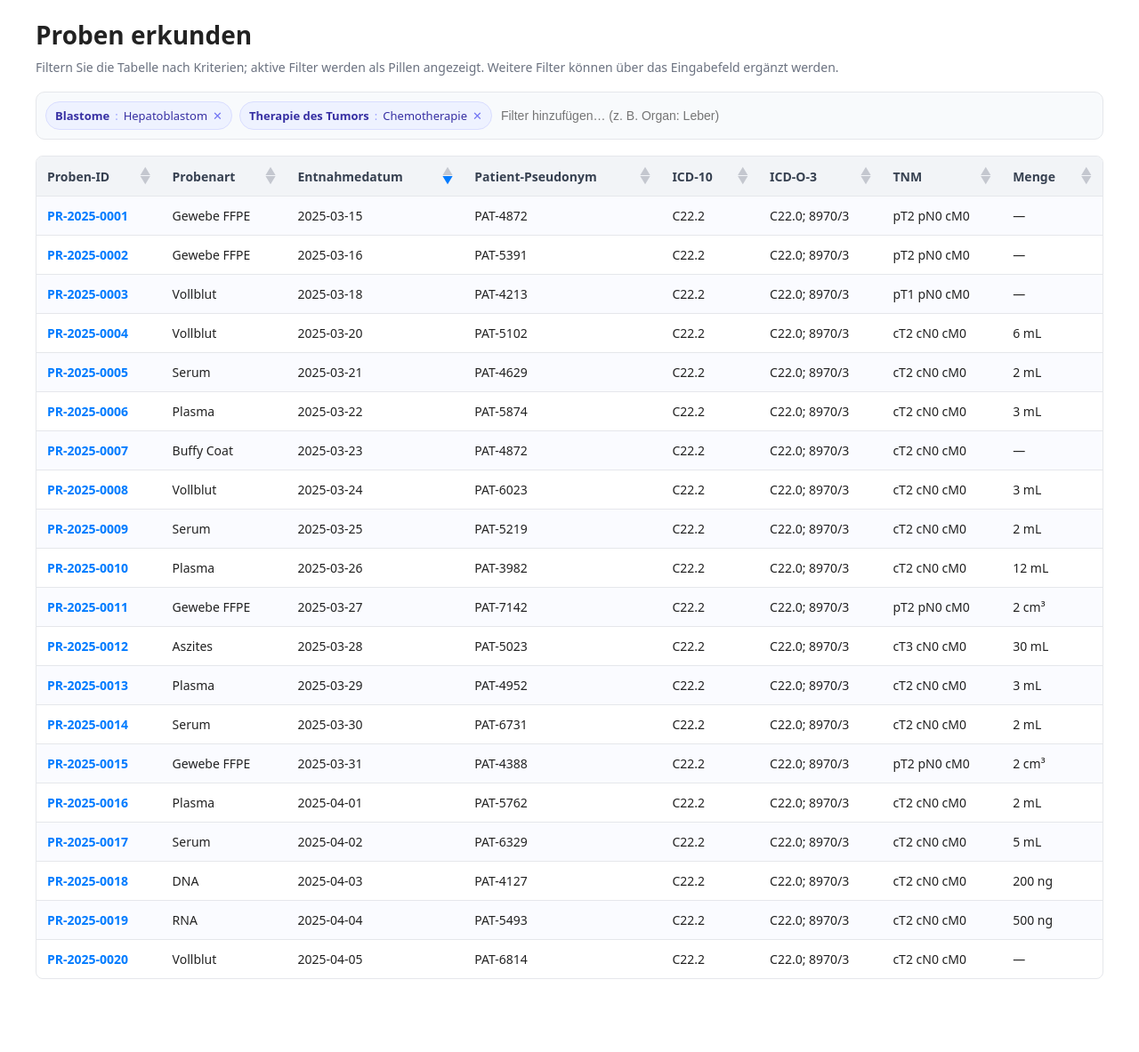
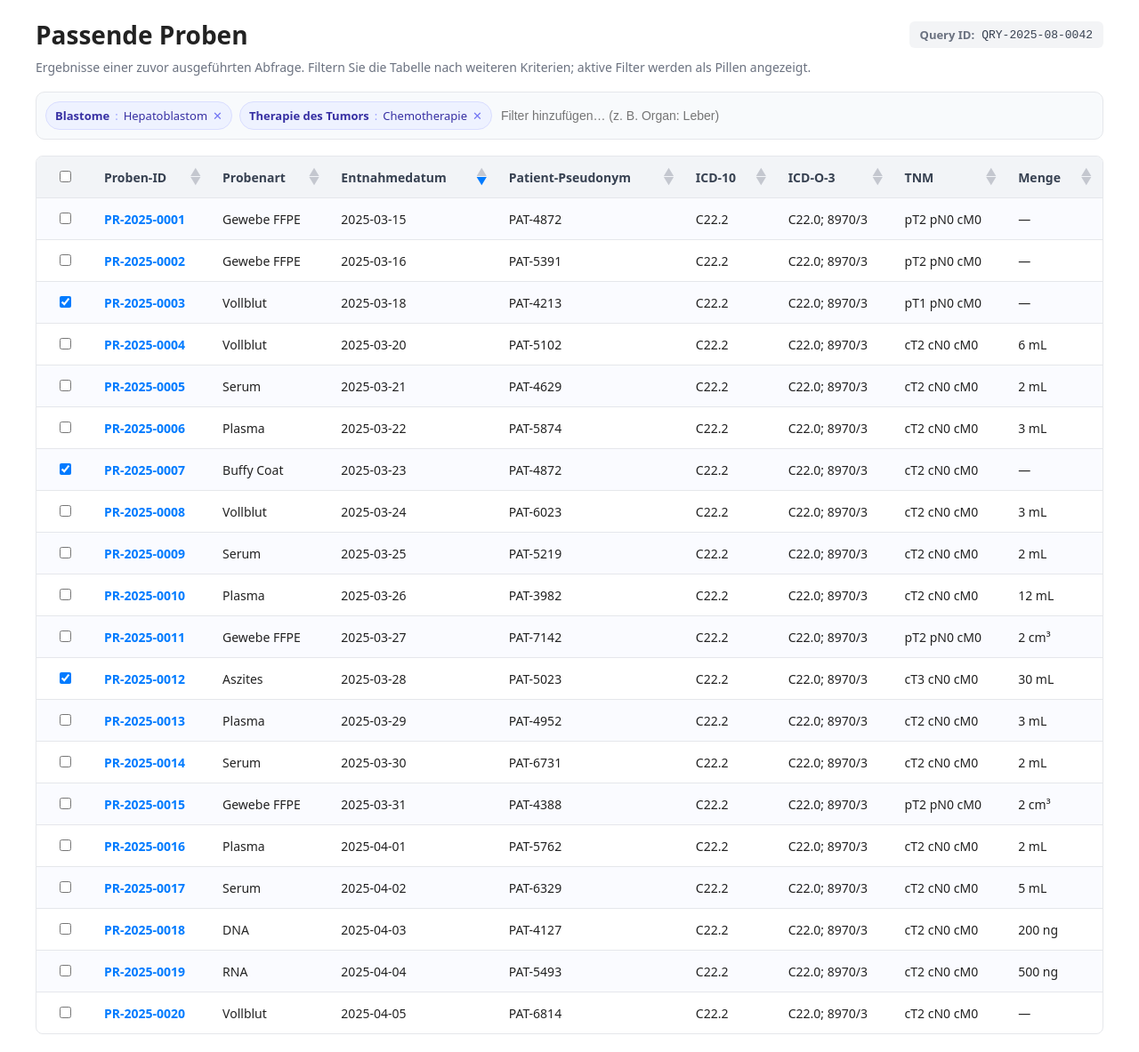
Before and after one commit to samply/tabelle-mock, a plain HTML site: page proben-exploration.html in a window 1280 px wide. Shown: the whole page at 89% size. Before the commit the page ends 1121 px from the top, so only its background shows below. Drawn offline with Linux system fonts and the light colour scheme.

Commit message:
Update proben-exploration.html

```diff
--- a/proben-exploration.html
+++ b/proben-exploration.html
@@ -3,12 +3,18 @@
 <head>
     <meta charset="UTF-8" />
     <meta name="viewport" content="width=device-width, initial-scale=1.0" />
-    <title>Proben erkunden</title>
+    <title>Passende Proben</title>
 </head>
 <body style="font-family: system-ui, -apple-system, Segoe UI, Roboto, Ubuntu, Cantarell, 'Helvetica Neue', Arial, 'Noto Sans'; margin: 0; color: #222; background: #ffffff;">
     <div style="max-width: 1200px; margin: 0 auto; padding: 20px;">
-        <h1 style="margin: 0 0 8px; font-size: 28px;">Proben erkunden</h1>
-    <div style="color: #6b7280; font-size: 14px; margin-bottom: 18px;">Filtern Sie die Tabelle nach Kriterien; aktive Filter werden als Pillen angezeigt. Weitere Filter können über das Eingabefeld ergänzt werden.</div>
+        <div style="display: flex; align-items: center; justify-content: space-between; margin-bottom: 8px;">
+            <h1 style="margin: 0; font-size: 28px;">Passende Proben</h1>
+            <div style="display: flex; align-items: center; gap: 8px; padding: 6px 12px; background: #f3f4f6; border-radius: 6px; font-size: 13px; color: #6b7280;">
+                <span style="font-weight: 600;">Query ID:</span>
+                <span style="font-family: 'Courier New', monospace; color: #374151;">QRY-2025-08-0042</span>
+            </div>
+        </div>
+    <div style="color: #6b7280; font-size: 14px; margin-bottom: 18px;">Ergebnisse einer zuvor ausgeführten Abfrage. Filtern Sie die Tabelle nach weiteren Kriterien; aktive Filter werden als Pillen angezeigt.</div>
 
         <!-- Fancy filter pills bar (visual example) -->
         <div aria-label="Aktive Filter" style="display: flex; align-items: center; gap: 8px; flex-wrap: wrap; border: 1px solid #e5e7eb; border-radius: 10px; padding: 10px; background: #f8fafc;">
@@ -31,6 +37,9 @@
             <table style="width: 100%; border-collapse: collapse;">
                 <thead>
                     <tr>
+                        <th scope="col" style="background: #f2f4f7; border-bottom: 1px solid #e5e7eb; padding: 12px; width: 40px;">
+                            <input type="checkbox" style="accent-color: #007bff;">
+                        </th>
                         <th scope="col" style="background: #f2f4f7; border-bottom: 1px solid #e5e7eb; padding: 12px; font-weight: 700; font-size: 14px; color: #374151; user-select: none; cursor: pointer;">
                             <div style="display: flex; align-items: center; justify-content: space-between; white-space: nowrap;">
                                 <span>Proben-ID</span>
@@ -83,6 +92,9 @@
                 </thead>
                 <tbody>
                     <tr style="background: #fafbff;">
+                        <td style="border-top: 1px solid #e5e7eb; padding: 12px; text-align: center;">
+                            <input type="checkbox" style="accent-color: #007bff;">
+                        </td>
                         <td style="border-top: 1px solid #e5e7eb; padding: 12px; font-size: 14px;"><a href="ffpe-deutsch/sample-detail.html" style="color: #007bff; text-decoration: none; font-weight: 600;">PR-2025-0001</a></td>
                         <td style="border-top: 1px solid #e5e7eb; padding: 12px; font-size: 14px;">Gewebe FFPE</td>
                         <td style="border-top: 1px solid #e5e7eb; padding: 12px; font-size: 14px;">2025-03-15</td>
@@ -93,6 +105,9 @@
                         <td style="border-top: 1px solid #e5e7eb; padding: 12px; font-size: 14px;">—</td>
                     </tr>
                     <tr>
+                        <td style="border-top: 1px solid #e5e7eb; padding: 12px; text-align: center;">
+                            <input type="checkbox" style="accent-color: #007bff;">
+                        </td>
                         <td style="border-top: 1px solid #e5e7eb; padding: 12px; font-size: 14px;"><a href="ffpe-deutsch/sample-detail.html" style="color: #007bff; text-decoration: none; font-weight: 600;">PR-2025-0002</a></td>
                         <td style="border-top: 1px solid #e5e7eb; padding: 12px; font-size: 14px;">Gewebe FFPE</td>
                         <td style="border-top: 1px solid #e5e7eb; padding: 12px; font-size: 14px;">2025-03-16</td>
@@ -103,6 +118,9 @@
                         <td style="border-top: 1px solid #e5e7eb; padding: 12px; font-size: 14px;">—</td>
                     </tr>
                     <tr style="background: #fafbff;">
+                        <td style="border-top: 1px solid #e5e7eb; padding: 12px; text-align: center;">
+                            <input type="checkbox" checked style="accent-color: #007bff;">
+                        </td>
                         <td style="border-top: 1px solid #e5e7eb; padding: 12px; font-size: 14px;"><a href="ffpe-deutsch/sample-detail.html" style="color: #007bff; text-decoration: none; font-weight: 600;">PR-2025-0003</a></td>
                         <td style="border-top: 1px solid #e5e7eb; padding: 12px; font-size: 14px;">Vollblut</td>
                         <td style="border-top: 1px solid #e5e7eb; padding: 12px; font-size: 14px;">2025-03-18</td>
@@ -113,6 +131,9 @@
                         <td style="border-top: 1px solid #e5e7eb; padding: 12px; font-size: 14px;">—</td>
                     </tr>
                     <tr>
+                        <td style="border-top: 1px solid #e5e7eb; padding: 12px; text-align: center;">
+                            <input type="checkbox" style="accent-color: #007bff;">
+                        </td>
                         <td style="border-top: 1px solid #e5e7eb; padding: 12px; font-size: 14px;"><a href="ffpe-deutsch/sample-detail.html" style="color: #007bff; text-decoration: none; font-weight: 600;">PR-2025-0004</a></td>
                         <td style="border-top: 1px solid #e5e7eb; padding: 12px; font-size: 14px;">Vollblut</td>
                         <td style="border-top: 1px solid #e5e7eb; padding: 12px; font-size: 14px;">2025-03-20</td>
@@ -123,6 +144,9 @@
                         <td style="border-top: 1px solid #e5e7eb; padding: 12px; font-size: 14px;">6 mL</td>
                     </tr>
                     <tr style="background: #fafbff;">
+                        <td style="border-top: 1px solid #e5e7eb; padding: 12px; text-align: center;">
+                            <input type="checkbox" style="accent-color: #007bff;">
+                        </td>
                         <td style="border-top: 1px solid #e5e7eb; padding: 12px; font-size: 14px;"><a href="ffpe-deutsch/sample-detail.html" style="color: #007bff; text-decoration: none; font-weight: 600;">PR-2025-0005</a></td>
                         <td style="border-top: 1px solid #e5e7eb; padding: 12px; font-size: 14px;">Serum</td>
                         <td style="border-top: 1px solid #e5e7eb; padding: 12px; font-size: 14px;">2025-03-21</td>
@@ -133,6 +157,9 @@
                         <td style="border-top: 1px solid #e5e7eb; padding: 12px; font-size: 14px;">2 mL</td>
                     </tr>
                     <tr>
+                        <td style="border-top: 1px solid #e5e7eb; padding: 12px; text-align: center;">
+                            <input type="checkbox" style="accent-color: #007bff;">
+                        </td>
                         <td style="border-top: 1px solid #e5e7eb; padding: 12px; font-size: 14px;"><a href="ffpe-deutsch/sample-detail.html" style="color: #007bff; text-decoration: none; font-weight: 600;">PR-2025-0006</a></td>
                         <td style="border-top: 1px solid #e5e7eb; padding: 12px; font-size: 14px;">Plasma</td>
                         <td style="border-top: 1px solid #e5e7eb; padding: 12px; font-size: 14px;">2025-03-22</td>
@@ -143,6 +170,9 @@
                         <td style="border-top: 1px solid #e5e7eb; padding: 12px; font-size: 14px;">3 mL</td>
                     </tr>
                     <tr style="background: #fafbff;">
+                        <td style="border-top: 1px solid #e5e7eb; padding: 12px; text-align: center;">
+                            <input type="checkbox" checked style="accent-color: #007bff;">
+                        </td>
                         <td style="border-top: 1px solid #e5e7eb; padding: 12px; font-size: 14px;"><a href="ffpe-deutsch/sample-detail.html" style="color: #007bff; text-decoration: none; font-weight: 600;">PR-2025-0007</a></td>
                         <td style="border-top: 1px solid #e5e7eb; padding: 12px; font-size: 14px;">Buffy Coat</td>
                         <td style="border-top: 1px solid #e5e7eb; padding: 12px; font-size: 14px;">2025-03-23</td>
@@ -153,6 +183,9 @@
                         <td style="border-top: 1px solid #e5e7eb; padding: 12px; font-size: 14px;">—</td>
                     </tr>
                     <tr>
+                        <td style="border-top: 1px solid #e5e7eb; padding: 12px; text-align: center;">
+                            <input type="checkbox" style="accent-color: #007bff;">
+                        </td>
                         <td style="border-top: 1px solid #e5e7eb; padding: 12px; font-size: 14px;"><a href="ffpe-deutsch/sample-detail.html" style="color: #007bff; text-decoration: none; font-weight: 600;">PR-2025-0008</a></td>
                         <td style="border-top: 1px solid #e5e7eb; padding: 12px; font-size: 14px;">Vollblut</td>
                         <td style="border-top: 1px solid #e5e7eb; padding: 12px; font-size: 14px;">2025-03-24</td>
@@ -163,6 +196,9 @@
                         <td style="border-top: 1px solid #e5e7eb; padding: 12px; font-size: 14px;">3 mL</td>
                     </tr>
                     <tr style="background: #fafbff;">
+                        <td style="border-top: 1px solid #e5e7eb; padding: 12px; text-align: center;">
+                            <input type="checkbox" style="accent-color: #007bff;">
+                        </td>
                         <td style="border-top: 1px solid #e5e7eb; padding: 12px; font-size: 14px;"><a href="ffpe-deutsch/sample-detail.html" style="color: #007bff; text-decoration: none; font-weight: 600;">PR-2025-0009</a></td>
                         <td style="border-top: 1px solid #e5e7eb; padding: 12px; font-size: 14px;">Serum</td>
                         <td style="border-top: 1px solid #e5e7eb; padding: 12px; font-size: 14px;">2025-03-25</td>
@@ -173,6 +209,9 @@
                         <td style="border-top: 1px solid #e5e7eb; padding: 12px; font-size: 14px;">2 mL</td>
                     </tr>
                     <tr>
+                        <td style="border-top: 1px solid #e5e7eb; padding: 12px; text-align: center;">
+                            <input type="checkbox" style="accent-color: #007bff;">
+                        </td>
                         <td style="border-top: 1px solid #e5e7eb; padding: 12px; font-size: 14px;"><a href="ffpe-deutsch/sample-detail.html" style="color: #007bff; text-decoration: none; font-weight: 600;">PR-2025-0010</a></td>
                         <td style="border-top: 1px solid #e5e7eb; padding: 12px; font-size: 14px;">Plasma</td>
                         <td style="border-top: 1px solid #e5e7eb; padding: 12px; font-size: 14px;">2025-03-26</td>
@@ -183,6 +222,9 @@
                         <td style="border-top: 1px solid #e5e7eb; padding: 12px; font-size: 14px;">12 mL</td>
                     </tr>
                     <tr style="background: #fafbff;">
+                        <td style="border-top: 1px solid #e5e7eb; padding: 12px; text-align: center;">
+                            <input type="checkbox" style="accent-color: #007bff;">
+                        </td>
                         <td style="border-top: 1px solid #e5e7eb; padding: 12px; font-size: 14px;"><a href="ffpe-deutsch/sample-detail.html" style="color: #007bff; text-decoration: none; font-weight: 600;">PR-2025-0011</a></td>
                         <td style="border-top: 1px solid #e5e7eb; padding: 12px; font-size: 14px;">Gewebe FFPE</td>
                         <td style="border-top: 1px solid #e5e7eb; padding: 12px; font-size: 14px;">2025-03-27</td>
@@ -193,6 +235,9 @@
                         <td style="border-top: 1px solid #e5e7eb; padding: 12px; font-size: 14px;">2 cm³</td>
                     </tr>
                     <tr>
+                        <td style="border-top: 1px solid #e5e7eb; padding: 12px; text-align: center;">
+                            <input type="checkbox" checked style="accent-color: #007bff;">
+                        </td>
                         <td style="border-top: 1px solid #e5e7eb; padding: 12px; font-size: 14px;"><a href="ffpe-deutsch/sample-detail.html" style="color: #007bff; text-decoration: none; font-weight: 600;">PR-2025-0012</a></td>
                         <td style="border-top: 1px solid #e5e7eb; padding: 12px; font-size: 14px;">Aszites</td>
                         <td style="border-top: 1px solid #e5e7eb; padding: 12px; font-size: 14px;">2025-03-28</td>
@@ -203,6 +248,9 @@
                         <td style="border-top: 1px solid #e5e7eb; padding: 12px; font-size: 14px;">30 mL</td>
                     </tr>
                     <tr style="background: #fafbff;">
+                        <td style="border-top: 1px solid #e5e7eb; padding: 12px; text-align: center;">
+                            <input type="checkbox" style="accent-color: #007bff;">
+                        </td>
                         <td style="border-top: 1px solid #e5e7eb; padding: 12px; font-size: 14px;"><a href="ffpe-deutsch/sample-detail.html" style="color: #007bff; text-decoration: none; font-weight: 600;">PR-2025-0013</a></td>
                         <td style="border-top: 1px solid #e5e7eb; padding: 12px; font-size: 14px;">Plasma</td>
                         <td style="border-top: 1px solid #e5e7eb; padding: 12px; font-size: 14px;">2025-03-29</td>
@@ -213,6 +261,9 @@
                         <td style="border-top: 1px solid #e5e7eb; padding: 12px; font-size: 14px;">3 mL</td>
                     </tr>
                     <tr>
+                        <td style="border-top: 1px solid #e5e7eb; padding: 12px; text-align: center;">
+                            <input type="checkbox" style="accent-color: #007bff;">
+                        </td>
                         <td style="border-top: 1px solid #e5e7eb; padding: 12px; font-size: 14px;"><a href="ffpe-deutsch/sample-detail.html" style="color: #007bff; text-decoration: none; font-weight: 600;">PR-2025-0014</a></td>
                         <td style="border-top: 1px solid #e5e7eb; padding: 12px; font-size: 14px;">Serum</td>
                         <td style="border-top: 1px solid #e5e7eb; padding: 12px; font-size: 14px;">2025-03-30</td>
@@ -223,6 +274,9 @@
                         <td style="border-top: 1px solid #e5e7eb; padding: 12px; font-size: 14px;">2 mL</td>
                     </tr>
                     <tr style="background: #fafbff;">
+                        <td style="border-top: 1px solid #e5e7eb; padding: 12px; text-align: center;">
+                            <input type="checkbox" style="accent-color: #007bff;">
+                        </td>
                         <td style="border-top: 1px solid #e5e7eb; padding: 12px; font-size: 14px;"><a href="ffpe-deutsch/sample-detail.html" style="color: #007bff; text-decoration: none; font-weight: 600;">PR-2025-0015</a></td>
                         <td style="border-top: 1px solid #e5e7eb; padding: 12px; font-size: 14px;">Gewebe FFPE</td>
                         <td style="border-top: 1px solid #e5e7eb; padding: 12px; font-size: 14px;">2025-03-31</td>
@@ -233,6 +287,9 @@
                         <td style="border-top: 1px solid #e5e7eb; padding: 12px; font-size: 14px;">2 cm³</td>
                     </tr>
                     <tr>
+                        <td style="border-top: 1px solid #e5e7eb; padding: 12px; text-align: center;">
+                            <input type="checkbox" style="accent-color: #007bff;">
+                        </td>
                         <td style="border-top: 1px solid #e5e7eb; padding: 12px; font-size: 14px;"><a href="ffpe-deutsch/sample-detail.html" style="color: #007bff; text-decoration: none; font-weight: 600;">PR-2025-0016</a></td>
                         <td style="border-top: 1px solid #e5e7eb; padding: 12px; font-size: 14px;">Plasma</td>
                         <td style="border-top: 1px solid #e5e7eb; padding: 12px; font-size: 14px;">2025-04-01</td>
@@ -243,6 +300,9 @@
                         <td style="border-top: 1px solid #e5e7eb; padding: 12px; font-size: 14px;">2 mL</td>
                     </tr>
                     <tr style="background: #fafbff;">
+                        <td style="border-top: 1px solid #e5e7eb; padding: 12px; text-align: center;">
+                            <input type="checkbox" style="accent-color: #007bff;">
+                        </td>
                         <td style="border-top: 1px solid #e5e7eb; padding: 12px; font-size: 14px;"><a href="ffpe-deutsch/sample-detail.html" style="color: #007bff; text-decoration: none; font-weight: 600;">PR-2025-0017</a></td>
                         <td style="border-top: 1px solid #e5e7eb; padding: 12px; font-size: 14px;">Serum</td>
                         <td style="border-top: 1px solid #e5e7eb; padding: 12px; font-size: 14px;">2025-04-02</td>
@@ -253,6 +313,9 @@
                         <td style="border-top: 1px solid #e5e7eb; padding: 12px; font-size: 14px;">5 mL</td>
                     </tr>
                     <tr>
+                        <td style="border-top: 1px solid #e5e7eb; padding: 12px; text-align: center;">
+                            <input type="checkbox" style="accent-color: #007bff;">
+                        </td>
                         <td style="border-top: 1px solid #e5e7eb; padding: 12px; font-size: 14px;"><a href="ffpe-deutsch/sample-detail.html" style="color: #007bff; text-decoration: none; font-weight: 600;">PR-2025-0018</a></td>
                         <td style="border-top: 1px solid #e5e7eb; padding: 12px; font-size: 14px;">DNA</td>
                         <td style="border-top: 1px solid #e5e7eb; padding: 12px; font-size: 14px;">2025-04-03</td>
@@ -263,6 +326,9 @@
                         <td style="border-top: 1px solid #e5e7eb; padding: 12px; font-size: 14px;">200 ng</td>
                     </tr>
                     <tr style="background: #fafbff;">
+                        <td style="border-top: 1px solid #e5e7eb; padding: 12px; text-align: center;">
+                            <input type="checkbox" style="accent-color: #007bff;">
+                        </td>
                         <td style="border-top: 1px solid #e5e7eb; padding: 12px; font-size: 14px;"><a href="ffpe-deutsch/sample-detail.html" style="color: #007bff; text-decoration: none; font-weight: 600;">PR-2025-0019</a></td>
                         <td style="border-top: 1px solid #e5e7eb; padding: 12px; font-size: 14px;">RNA</td>
                         <td style="border-top: 1px solid #e5e7eb; padding: 12px; font-size: 14px;">2025-04-04</td>
@@ -273,6 +339,9 @@
                         <td style="border-top: 1px solid #e5e7eb; padding: 12px; font-size: 14px;">500 ng</td>
                     </tr>
                     <tr>
+                        <td style="border-top: 1px solid #e5e7eb; padding: 12px; text-align: center;">
+                            <input type="checkbox" style="accent-color: #007bff;">
+                        </td>
                         <td style="border-top: 1px solid #e5e7eb; padding: 12px; font-size: 14px;"><a href="ffpe-deutsch/sample-detail.html" style="color: #007bff; text-decoration: none; font-weight: 600;">PR-2025-0020</a></td>
                         <td style="border-top: 1px solid #e5e7eb; padding: 12px; font-size: 14px;">Vollblut</td>
                         <td style="border-top: 1px solid #e5e7eb; padding: 12px; font-size: 14px;">2025-04-05</td>
```
